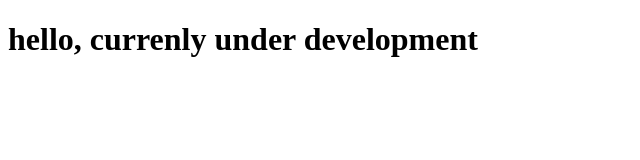
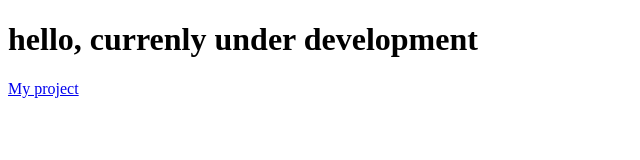
Before and after one commit to karan-dangol0/Portfolio-, a plain HTML site: page index.html in a window 1280 px wide. Shown: the whole page, without its empty margins (0-640 px from the left). Drawn offline with Linux system fonts and the light colour scheme.

Commit message:
Update index.html
just a random project add

```diff
--- a/index.html
+++ b/index.html
@@ -9,5 +9,6 @@
 </head>
 <body>
     <h1>hello, currenly under development</h1>
+    <a href=" https://high-pie-pepper.github.io/flappy-bird/"> My project
 </body>
 </html>
```
